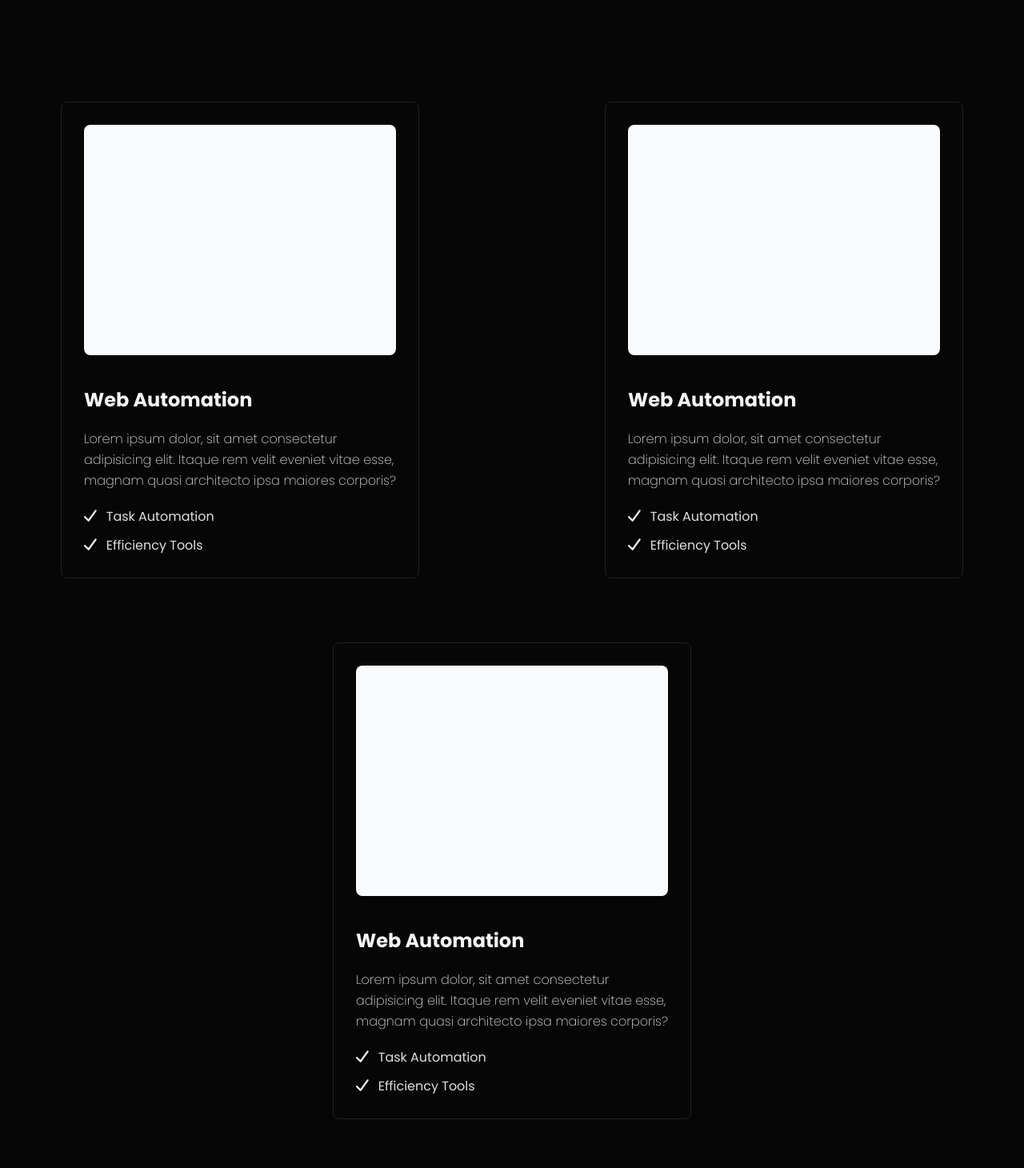
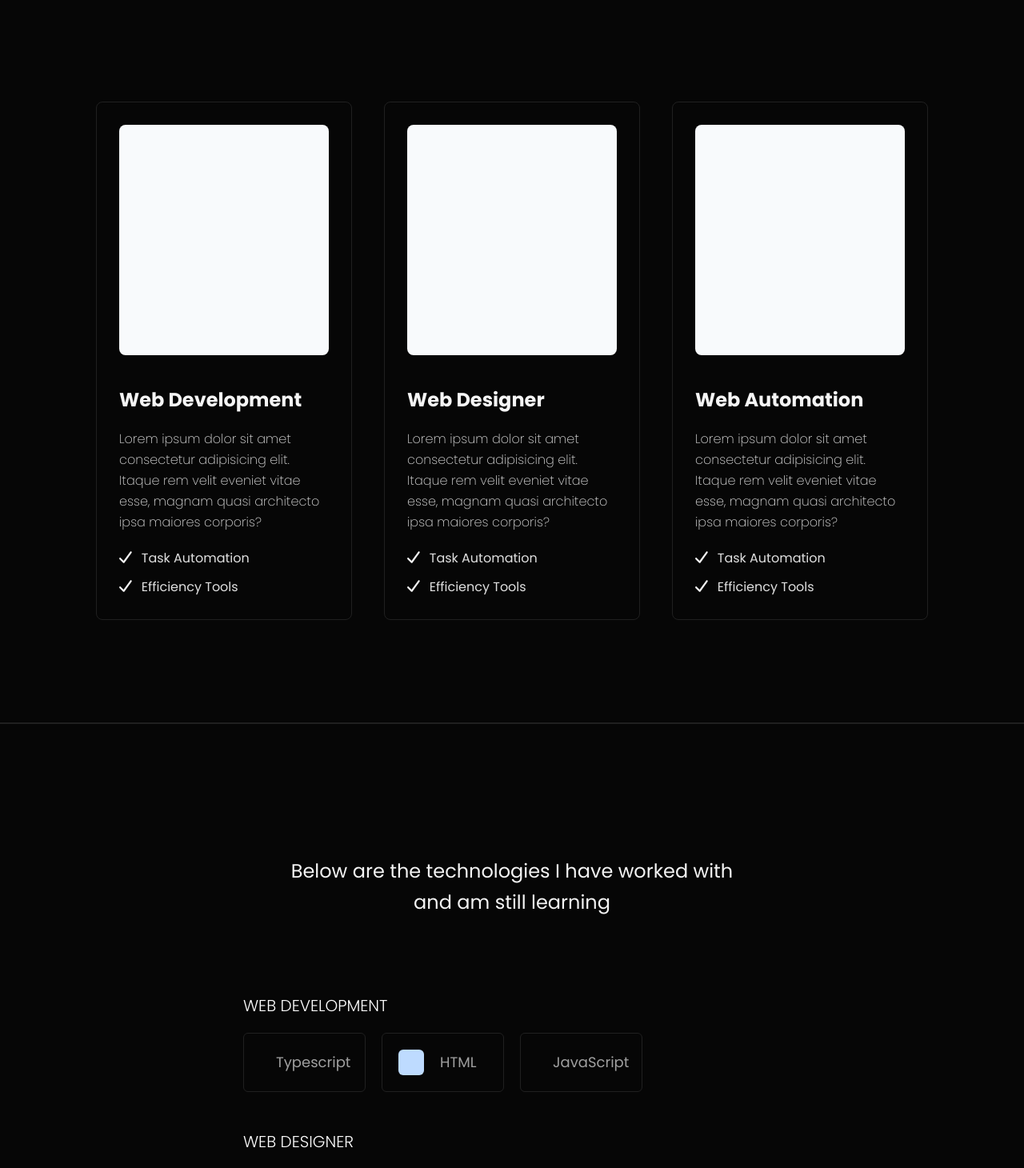
Before and after one commit to wilhelmusolejr/portfolivio-v2, a React (Vite) app: page /about in a window 1280 px wide. Shown: the part 1260-2720 px from the top of the page at 80% size. Built offline with nearby package versions, Linux system fonts and the light colour scheme.

Commit message:
add new component + refactor

```diff
--- /dev/null
+++ b/src/components/ServiceItem.jsx
@@ -0,0 +1,39 @@
+import React from "react";
+
+import { FontAwesomeIcon } from "@fortawesome/react-fontawesome";
+import { faCheck } from "@fortawesome/free-solid-svg-icons";
+
+export default function ServiceItem({ data }) {
+  return (
+    <div className="border-border-light rounded-lg border-1 p-7 md:w-10/12 md:max-w-xs">
+      {/* image */}
+      <div className="h-72 rounded-lg bg-slate-50"></div>
+      {/* description */}
+      <div className="mt-10 flex flex-col gap-5">
+        <h2 className="text-2xl font-bold capitalize">{data.title}</h2>
+        <p className="text-font-light leading-relaxed font-extralight">
+          {data.description}
+        </p>
+
+        {/* Check list */}
+        <div className="flex flex-col gap-3 capitalize">
+          {/* Item */}
+          <div className="flex items-center gap-3">
+            <div className="">
+              <FontAwesomeIcon icon={faCheck} className="text-lg" />
+            </div>
+            <p className="text-font-light">Task automation</p>
+          </div>
+
+          {/* Item */}
+          <div className="flex items-center gap-3">
+            <div className="">
+              <FontAwesomeIcon icon={faCheck} className="text-lg" />
+            </div>
+            <p className="text-font-light">Efficiency tools</p>
+          </div>
+        </div>
+      </div>
+    </div>
+  );
+}
--- a/src/pages/About.jsx
+++ b/src/pages/About.jsx
@@ -1,7 +1,4 @@
 import React from "react";
-
-import { FontAwesomeIcon } from "@fortawesome/react-fontawesome";
-import { faCheck } from "@fortawesome/free-solid-svg-icons";
 
 import Navigator from "@components/Navigator";
 import TechItem from "../components/TechItem";
@@ -10,6 +7,7 @@ import TechItemParent from "../components/TechItemParent";
 import SectionLine from "../components/SectionLine";
 import WorkItem from "../components/WorkItem";
 import InterestItem from "../components/InterestItem";
+import ServiceItem from "../components/ServiceItem";
 
 export default function About() {
   return (
@@ -106,107 +104,34 @@ export default function About() {
       <SectionLine />
 
       {/* SERVICES */}
-      <div className="flex flex-wrap gap-20">
-        {/* Card */}
-        <div className="border-border-light mx-auto w-10/12 max-w-md rounded-lg border-1 p-7">
-          {/* image */}
-          <div className="h-72 rounded-lg bg-slate-50"></div>
-          {/* description */}
-          <div className="mt-10 flex flex-col gap-5">
-            <h2 className="text-2xl font-bold capitalize">Web automation</h2>
-            <p className="text-font-light leading-relaxed font-extralight">
-              Lorem ipsum dolor, sit amet consectetur adipisicing elit. Itaque
-              rem velit eveniet vitae esse, magnam quasi architecto ipsa maiores
-              corporis?
-            </p>
+      <div className="container mx-auto w-10/12">
+        <div className="flex flex-wrap items-center justify-center gap-10">
+          {/* Card */}
+          <ServiceItem
+            data={{
+              title: "Web Development",
+              description:
+                "Lorem ipsum dolor sit amet consectetur adipisicing elit. Itaque rem velit eveniet vitae esse, magnam quasi architecto ipsa maiores corporis?",
+            }}
+          />
 
-            {/* Check list */}
-            <div className="flex flex-col gap-3 capitalize">
-              {/* Item */}
-              <div className="flex items-center gap-3">
-                <div className="">
-                  <FontAwesomeIcon icon={faCheck} className="text-lg" />
-                </div>
-                <p className="text-font-light">Task automation</p>
-              </div>
+          {/* Card */}
+          <ServiceItem
+            data={{
+              title: "Web Designer",
+              description:
+                "Lorem ipsum dolor sit amet consectetur adipisicing elit. Itaque rem velit eveniet vitae esse, magnam quasi architecto ipsa maiores corporis?",
+            }}
+          />
 
-              {/* Item */}
-              <div className="flex items-center gap-3">
-                <div className="">
-                  <FontAwesomeIcon icon={faCheck} className="text-lg" />
-                </div>
-                <p className="text-font-light">Efficiency tools</p>
-              </div>
-            </div>
-          </div>
-        </div>
-
-        {/* Card */}
-        <div className="border-border-light mx-auto w-10/12 max-w-md rounded-lg border-1 p-7">
-          {/* image */}
-          <div className="h-72 rounded-lg bg-slate-50"></div>
-          {/* description */}
-          <div className="mt-10 flex flex-col gap-5">
-            <h2 className="text-2xl font-bold capitalize">Web automation</h2>
-            <p className="text-font-light leading-relaxed font-extralight">
-              Lorem ipsum dolor, sit amet consectetur adipisicing elit. Itaque
-              rem velit eveniet vitae esse, magnam quasi architecto ipsa maiores
-              corporis?
-            </p>
-
-            {/* Check list */}
-            <div className="flex flex-col gap-3 capitalize">
-              {/* Item */}
-              <div className="flex items-center gap-3">
-                <div className="">
-                  <FontAwesomeIcon icon={faCheck} className="text-lg" />
-                </div>
-                <p className="text-font-light">Task automation</p>
-              </div>
-
-              {/* Item */}
-              <div className="flex items-center gap-3">
-                <div className="">
-                  <FontAwesomeIcon icon={faCheck} className="text-lg" />
-                </div>
-                <p className="text-font-light">Efficiency tools</p>
-              </div>
-            </div>
-          </div>
-        </div>
-
-        {/* Card */}
-        <div className="border-border-light mx-auto w-10/12 max-w-md rounded-lg border-1 p-7">
-          {/* image */}
-          <div className="h-72 rounded-lg bg-slate-50"></div>
-          {/* description */}
-          <div className="mt-10 flex flex-col gap-5">
-            <h2 className="text-2xl font-bold capitalize">Web automation</h2>
-            <p className="text-font-light leading-relaxed font-extralight">
-              Lorem ipsum dolor, sit amet consectetur adipisicing elit. Itaque
-              rem velit eveniet vitae esse, magnam quasi architecto ipsa maiores
-              corporis?
-            </p>
-
-            {/* Check list */}
-            <div className="flex flex-col gap-3 capitalize">
-              {/* Item */}
-              <div className="flex items-center gap-3">
-                <div className="">
-                  <FontAwesomeIcon icon={faCheck} className="text-lg" />
-                </div>
-                <p className="text-font-light">Task automation</p>
-              </div>
-
-              {/* Item */}
-              <div className="flex items-center gap-3">
-                <div className="">
-                  <FontAwesomeIcon icon={faCheck} className="text-lg" />
-                </div>
-                <p className="text-font-light">Efficiency tools</p>
-              </div>
-            </div>
-          </div>
+          {/* Card */}
+          <ServiceItem
+            data={{
+              title: "Web Automation",
+              description:
+                "Lorem ipsum dolor sit amet consectetur adipisicing elit. Itaque rem velit eveniet vitae esse, magnam quasi architecto ipsa maiores corporis?",
+            }}
+          />
         </div>
       </div>
 
```
